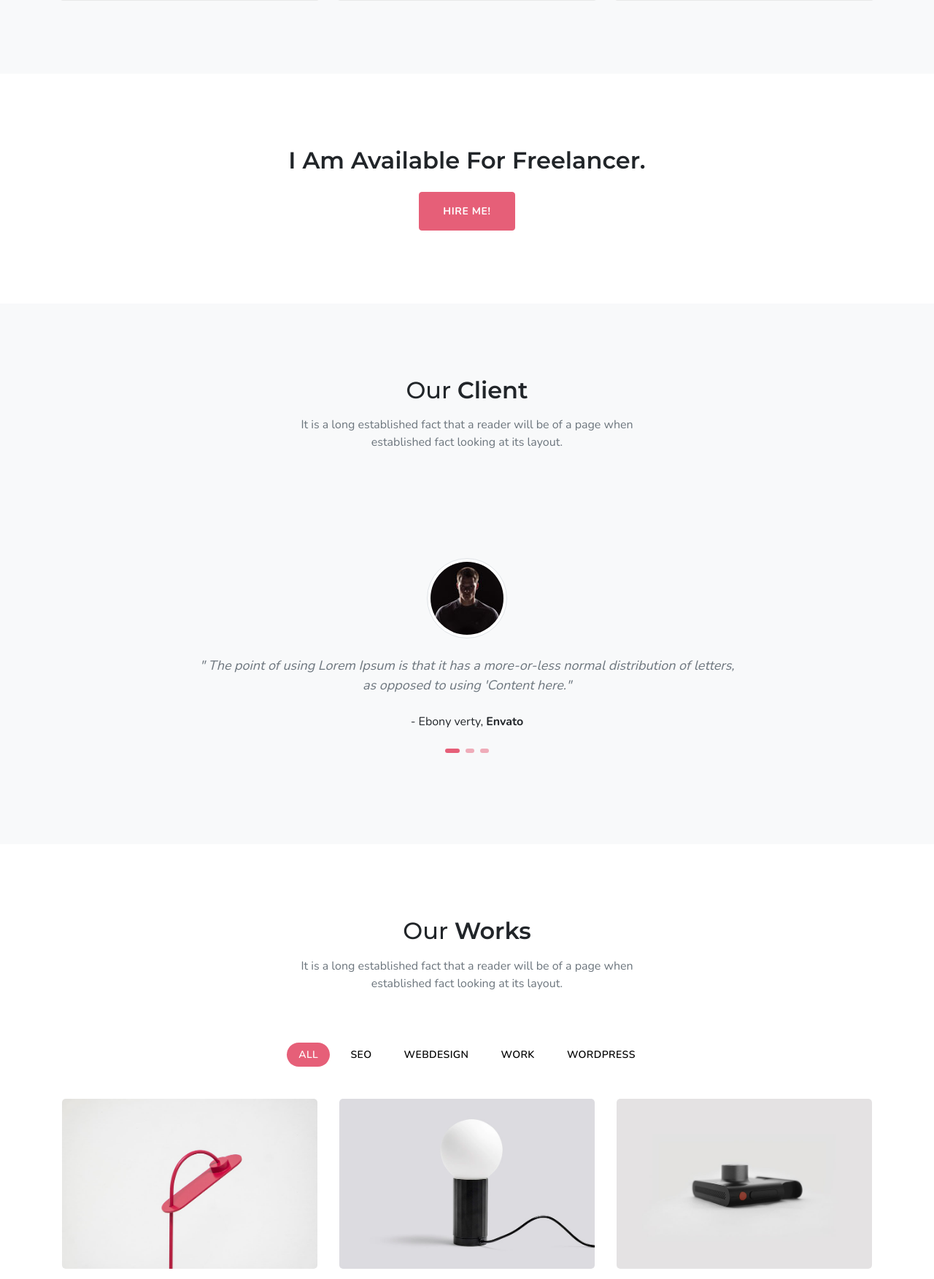
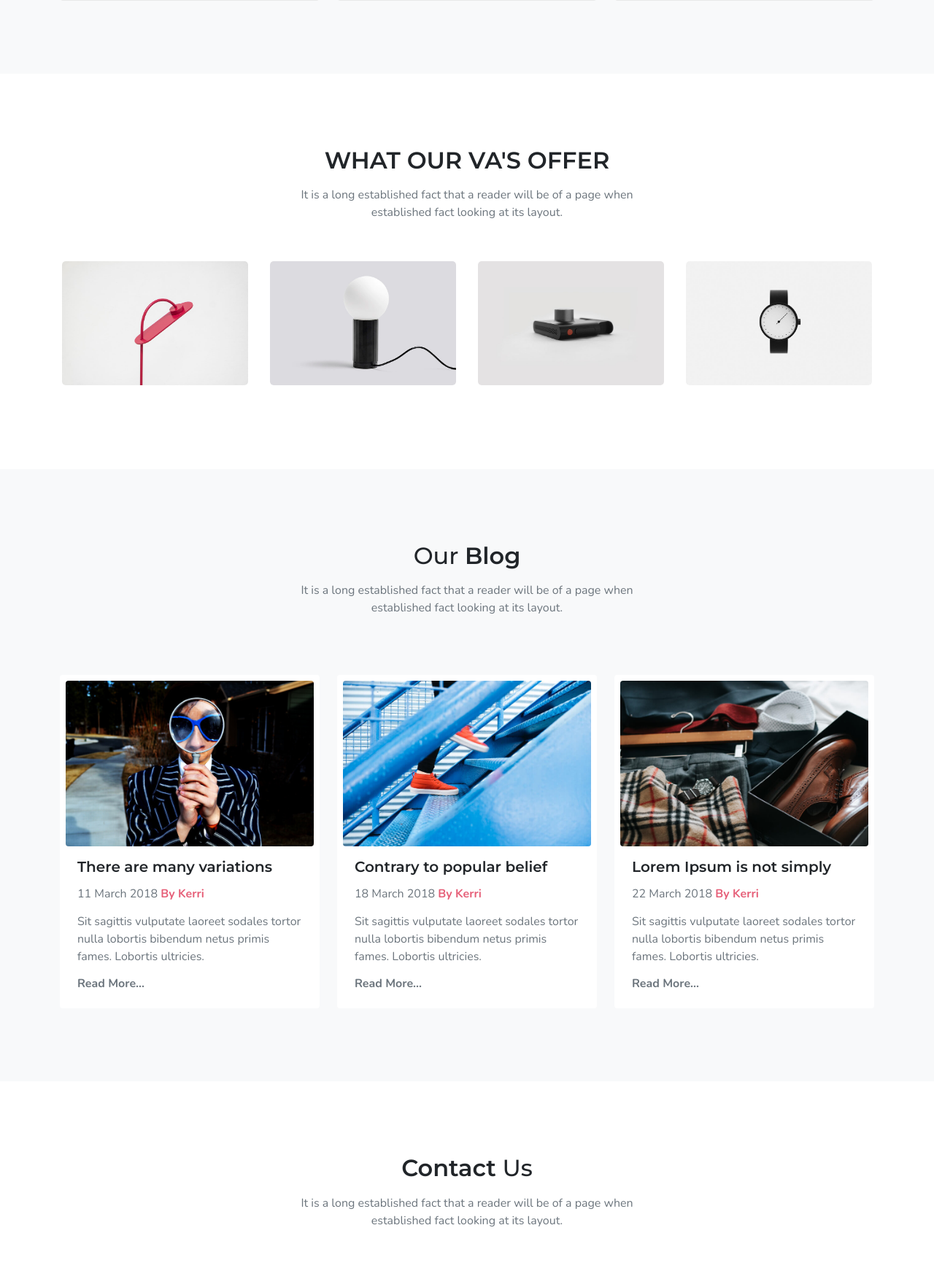
Before and after one commit to JiulienoOrjalo/Salefull_intern, a PHP site: page / in a window 1280 px wide. Shown: the part 2261-4014 px from the top of the page at 73% size. Run offline with PHP 8.4, Linux system fonts and the light colour scheme; some web fonts are replaced.

Commit message:
update 3 (About VA part)

```diff
--- a/index.php
+++ b/index.php
@@ -32,10 +32,10 @@
 	<!-- Start Navbar -->
 	<nav class="navbar navbar-expand-lg custom-nav navbar-light fixed-top sticky">
 	    <div class="container">
-	        <!-- <a class="navbar-brand pt-0 logo" href="#">
-                <img src="images/logo.png" alt="" class="img-fluid logo-light">
+	        <a class="navbar-brand pt-0 logo" href="#">
+                <img src="images/salefull.png" alt="" class="img-fluid logo-light" style="height: ">
                 <img src="images/logo-dark.png" alt="" class="img-fluid logo-dark">
-            </a> -->
+            </a>
 	        <button class="navbar-toggler" type="button" data-bs-toggle="collapse" data-bs-target="#navbarNav" aria-controls="navbarNav" aria-expanded="false" aria-label="Toggle navigation">
 	            <span class="mdi mdi-menu"></span>
 	        </button>
@@ -72,9 +72,8 @@
                     <div class="text-center header-content mx-auto">
                         <!-- <h4 class="text-white first-title mb-4">Welcome</h4> -->
                         <h1 class="header-name text-white text-capitalize mb-0">
-                            <span class="simple-text-rotate fw-bold">Salefull Trading Incorporated</span>
+                            Salefull Trading <br>Incorporated
                         </h1>
-
 
                     </div>
                 </div>
@@ -206,79 +205,7 @@
     </section>
     <!-- END SERVICES -->
 
-    <!-- START CTA -->
-    <section class="section">
-        <div class="container">
-            <div class="row">
-                <div class="col-lg-12">
-                    <div class="text-center">
-                        <h2 class="fw-bold">I Am Available For Freelancer.</h2>
-                    </div>
-                    <div class="text-center mt-4">
-                        <a href="#" class="btn btn-custom">Hire Me!</a>
-                    </div>
-                </div>
-            </div>
-        </div>
-    </section>
-    <!-- END CTA -->
 
-    <!-- START CLIENT -->
-    <section class="section bg-light" id="client">
-        <div class="container">
-            <div class="row justify-content-center">
-                <div class="col-lg-12">
-                    <div class="text-center">
-                        <h2>Our <span class="fw-bold">Client</span></h2>
-                        <p class="text-muted mx-auto section-subtitle mt-3">It is a long established fact that a reader will be of a page when established fact looking at its layout.</p>
-                    </div>
-                </div>
-            </div>
-            <div class="row mt-4 pt-4">
-                <div class="col-lg-12">
-                    <div id="owl-demo" class="owl-carousel">
-                        <div class="text-center testi_boxes mx-auto">
-                            <div class="tam_testi_icon text-custom">
-                                <i class="mbri-quote-left"></i>
-                            </div>
-                            <div class="mt-2">
-                                <div class="img_testi">
-                                    <img src="images/testi/testi-1.jpg" alt="" class="mx-auto img-thumbnail img-fluid rounded-circle">
-                                </div>
-                                <p class="client_review fst-italic mt-4 text-center text-muted">" The point of using Lorem Ipsum is that it has a more-or-less normal distribution of letters, as opposed to using 'Content here."</p>
-                                <p class="client_name text-center mb-0 mt-4">- Ebony verty, <span class="fw-bold">Envato</span></p>
-                            </div>
-                        </div>
-                        <div class="text-center testi_boxes mx-auto">
-                            <div class="tam_testi_icon text-custom">
-                                <i class="mbri-quote-left"></i>
-                            </div>
-                            <div class="mt-2">
-                                <div class="img_testi">
-                                    <img src="images/testi/testi-2.jpg" alt="" class="mx-auto img-thumbnail img-fluid d-block rounded-circle">
-                                </div>
-                                <p class="client_review fst-italic mt-4 text-center text-muted">" The point of using Lorem Ipsum is that it has a more-or-less normal distribution of letters, as opposed to using 'Content here."</p>
-                                <p class="client_name text-center mb-0 mt-4">- Ebony verty, <span class="fw-bold">Envato</span></p>
-                            </div>
-                        </div>
-                        <div class="text-center testi_boxes mx-auto">
-                            <div class="tam_testi_icon text-custom">
-                                <i class="mbri-quote-left"></i>
-                            </div>
-                            <div class="mt-2">
-                                <div class="img_testi">
-                                    <img src="images/testi/testi-3.jpg" alt="" class="mx-auto img-thumbnail img-fluid d-block rounded-circle">
-                                </div>
-                                <p class="client_review fst-italic mt-4 text-center text-muted">" The point of using Lorem Ipsum is that it has a more-or-less normal distribution of letters, as opposed to using 'Content here."</p>
-                                <p class="client_name text-center mb-0 mt-4">- Ebony verty, <span class="fw-bold">Envato</span></p>
-                            </div>
-                        </div>
-                    </div>
-                </div>
-            </div>
-        </div>
-    </section>
-    <!-- END CLIENT -->
 
     <!-- START WORK -->
     <section class="section text-center" id="portfolio">
@@ -286,12 +213,12 @@
             <div class="row justify-content-center">
                 <div class="col-lg-12">
                     <div class="text-center">
-                        <h2>Our <span class="fw-bold">Works</span></h2>
+                        <h2> <span class="fw-bold">WHAT OUR VA'S OFFER</span></h2>
                         <p class="text-muted mx-auto section-subtitle mt-3">It is a long established fact that a reader will be of a page when established fact looking at its layout.</p>
                     </div>
                 </div>
             </div>
-            <div class="row mt-5 ">
+            <!-- <div class="row mt-5 ">
                 <ul class="col list-unstyled list-inline mb-0 text-uppercase work_menu" id="menu-filter">
                     <li class="list-inline-item"><a class="active" data-filter="*">All</a></li>
                     <li class="list-inline-item"><a class="" data-filter=".seo">Seo</a></li>
@@ -299,93 +226,62 @@
                     <li class="list-inline-item"><a class="" data-filter=".WORK">WORK</a></li>
                     <li class="list-inline-item"><a class="" data-filter=".wordpress">Wordpress</a></li>
                 </ul>
-            </div>
+            </div> -->
         </div>
         <div class="container">
             <div class="row mt-4 work-filter">
-                <div class="col-lg-4 work_item webdesign wordpress">
+                <div class="col-lg-3 work_item webdesign wordpress">
                     <a href="images/works/1.jpg" class="img-zoom">
                         <div class="work_box">
                             <div class="work_img">
                                 <img src="images/works/1.jpg" class="img-fluid mx-auto d-block rounded" alt="work-img">
                             </div>
                             <div class="work_detail">
-                                <p class="mb-2">Category</p>
-                                <h4 class="mb-0">Project Title</h4>
+                                <h4 class="mb-0">Internet Research</h4>
                             </div>
                         </div>
                     </a>
                 </div>
 
-                <div class="col-lg-4 work_item WORK webdesign seo">
+                <div class="col-lg-3 work_item WORK webdesign seo">
                     <a href="images/works/2.jpg" class="img-zoom">
                         <div class="work_box">
                             <div class="work_img">
                                 <img src="images/works/2.jpg" class="img-fluid mx-auto d-block rounded" alt="work-img">
                             </div>
                             <div class="work_detail">
-                                <p class="mb-2">Category</p>
-                                <h4 class="mb-0">Project Title</h4>
+                                <h4 class="mb-0">Virtual Internship</h4>
                             </div>
                         </div>
                     </a>
                 </div>
 
-                <div class="col-lg-4 work_item seo wordpress">
+                <div class="col-lg-3 work_item seo wordpress">
                     <a href="images/works/3.jpg" class="img-zoom">
                         <div class="work_box">
                             <div class="work_img">
                                 <img src="images/works/3.jpg" class="img-fluid mx-auto d-block rounded" alt="work-img">
                             </div>
                             <div class="work_detail">
-                                <p class="mb-2">Category</p>
-                                <h4 class="mb-0">Project Title</h4>
+                                <h4 class="mb-0">Social Media Management</h4>
                             </div>
                         </div>
                     </a>
                 </div>
 
-                <div class="col-lg-4 work_item wordpress WORK webdesign">
+                <div class="col-lg-3 work_item wordpress WORK webdesign">
                     <a href="images/works/4.jpg" class="img-zoom">
                         <div class="work_box">
                             <div class="work_img">
                                 <img src="images/works/4.jpg" class="img-fluid mx-auto d-block rounded" alt="work-img">
                             </div>
                             <div class="work_detail">
-                                <p class="mb-2">Category</p>
-                                <h4 class="mb-0">Project Title</h4>
+                                <h4 class="mb-0">Web Development</h4>
                             </div>
                         </div>
                     </a>
                 </div>
 
-                <div class="col-lg-4 work_item seo webdesign">
-                    <a href="images/works/5.jpg" class="img-zoom">
-                        <div class="work_box">
-                            <div class="work_img">
-                                <img src="images/works/5.jpg" class="img-fluid mx-auto d-block rounded" alt="work-img">
-                            </div>
-                            <div class="work_detail">
-                                <p class="mb-2">Category</p>
-                                <h4 class="mb-0">Project Title</h4>
-                            </div>
-                        </div>
-                    </a>
-                </div>
-
-                <div class="col-lg-4 work_item devlopment webdesign">
-                    <a href="images/works/6.jpg" class="img-zoom">
-                        <div class="work_box">
-                            <div class="work_img">
-                                <img src="images/works/6.jpg" class="img-fluid mx-auto d-block rounded" alt="work-img">
-                            </div>
-                            <div class="work_detail">
-                                <p class="mb-2">Category</p>
-                                <h4 class="mb-0">Project Title</h4>
-                            </div>
-                        </div>
-                    </a>
-                </div>
             </div>
         </div>
     </section>
```
Also changed, not shown: images/salefull-logo.png (added), images/works/research.jpg (added).
